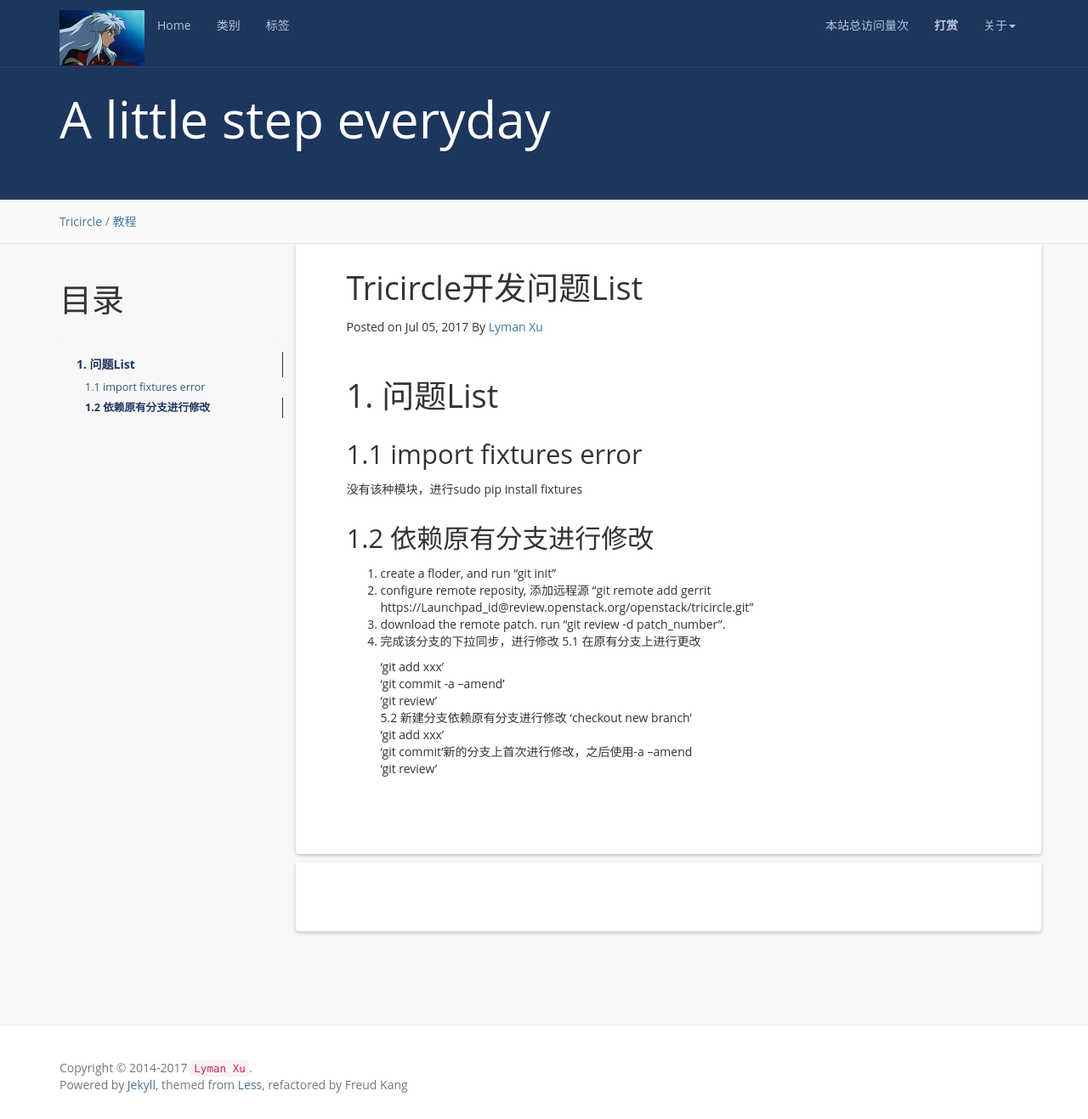
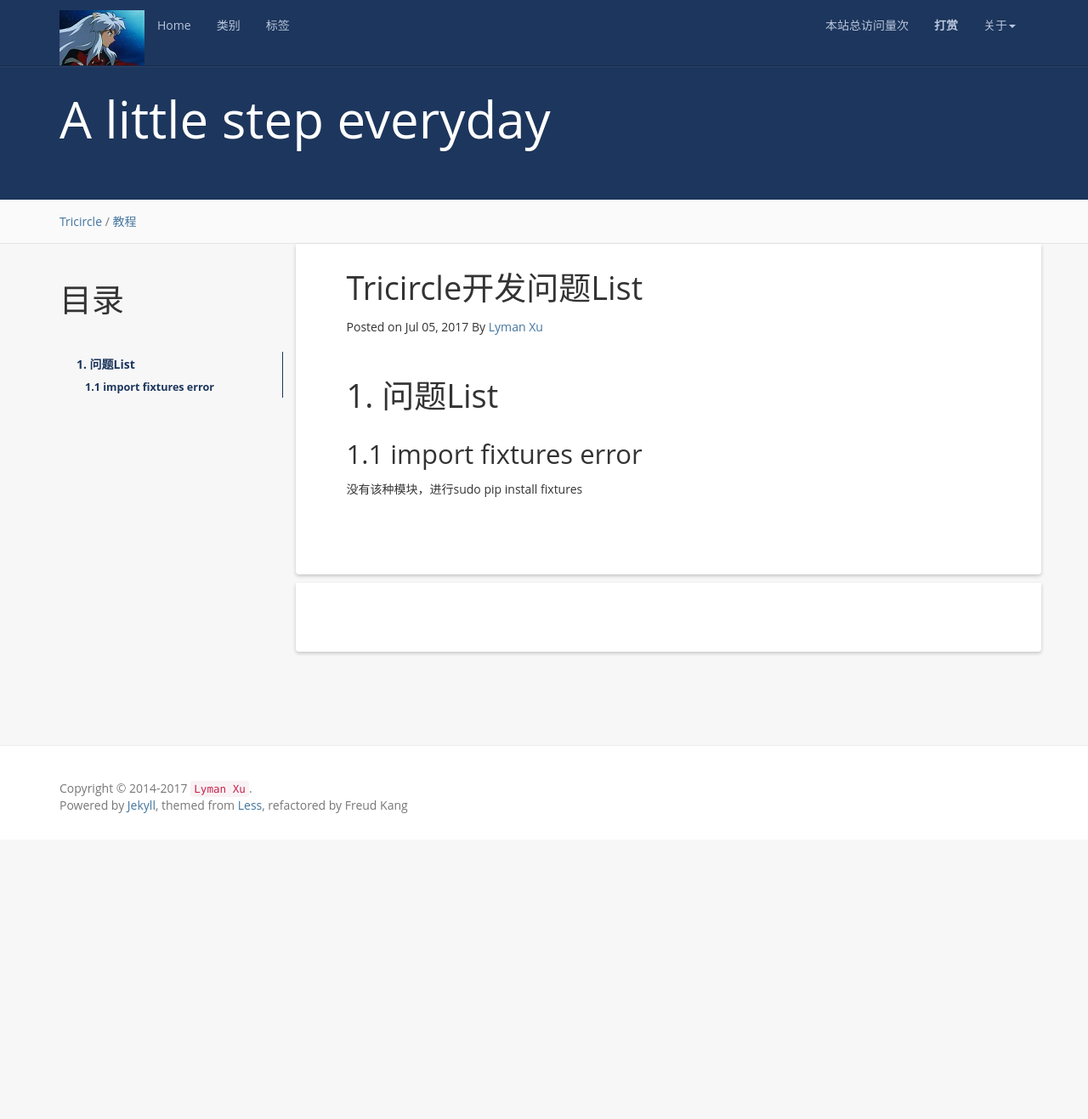
Before and after one commit to LymanXu/Blog, a Jekyll site: the page built from _posts/Openstack/2017-07-05-tricircle-develop.md, in a window 1280 px wide and 1317 px high. Shown: the whole window at 85% size. Built offline with Jekyll 4.4.1, drawn with Linux system fonts in a browser that asks for light colours; nearby versions of some CDN libraries; comment, search, counter and statistics services are not loaded.

```diff
--- a/_posts/Openstack/2017-07-05-tricircle-develop.md
+++ b/_posts/Openstack/2017-07-05-tricircle-develop.md
@@ -16,19 +16,3 @@ tag: 教程
 # 1. 问题List
 ## 1.1 import fixtures error
 没有该种模块，进行sudo pip install fixtures
-
-## 1.2 依赖原有分支进行修改
-1. create a floder, and run "git init"
-2. configure remote reposity, 添加远程源 "git remote add gerrit https://Launchpad_id@review.openstack.org/openstack/tricircle.git"
-3. download the remote patch. run "git review -d patch_number".
-4. 完成该分支的下拉同步，进行修改
-5.1 在原有分支上进行更改
-
-   ‘git add xxx’<br/>
-   'git commit -a --amend'<br/>
-   'git review'<br/>
-5.2 新建分支依赖原有分支进行修改
-   'checkout new branch'<br/>
-   'git add xxx'<br/>
-   'git commit'新的分支上首次进行修改，之后使用-a --amend<br/>
-   'git review'<br/>
```
Also changed, not shown: _posts/Notes/2017-07-08-gerrit-use.md (added, +52 -0 lines).
